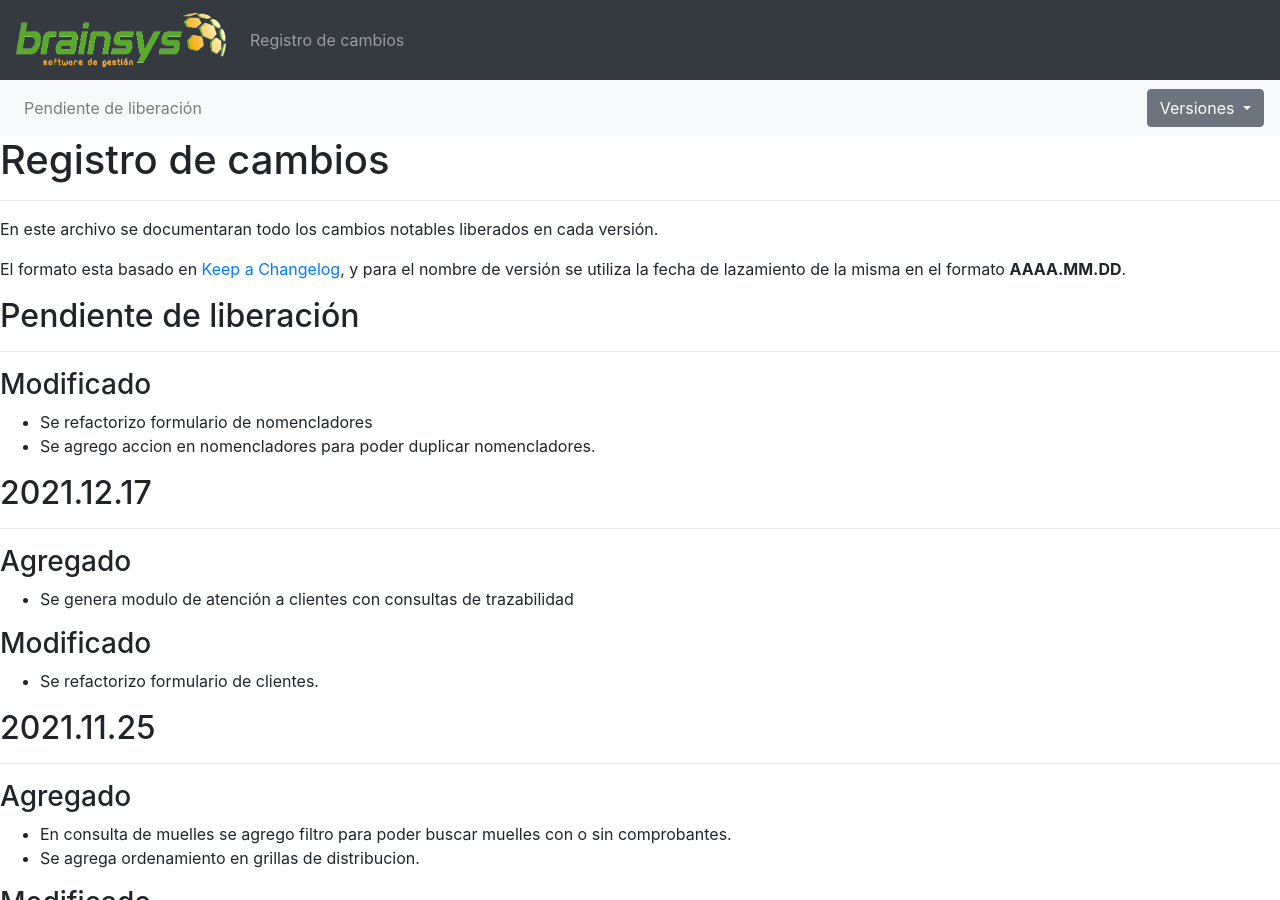
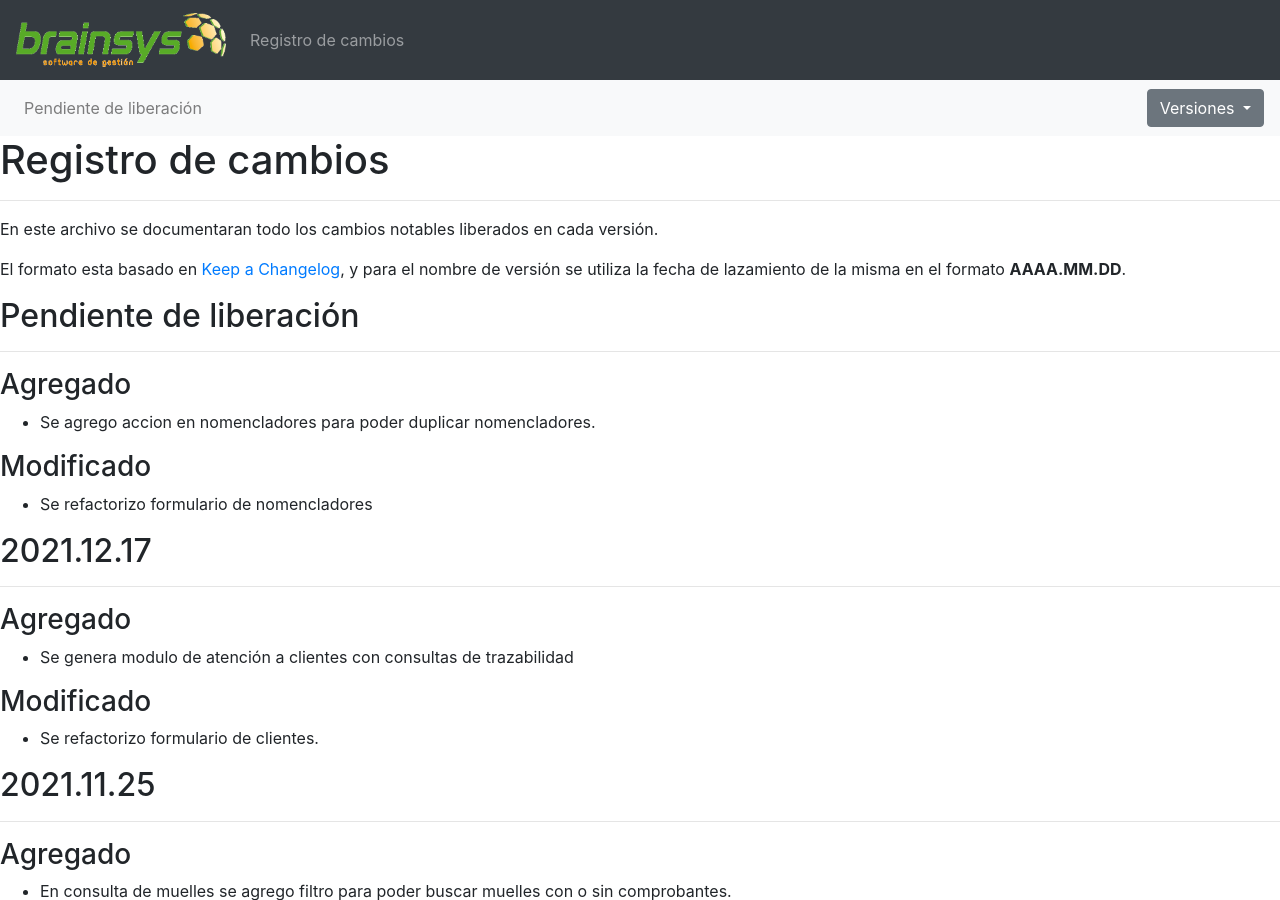
Before and after one commit to brainsys-arsaad/versionado, a Jekyll site: the page built from registro-cambios.markdown, in a window 1280 px wide and 900 px high. Built offline with Jekyll 4.4.1, drawn with Linux system fonts in a browser that asks for light colours.

Commit message:
Update registro-cambios.markdown

```diff
--- a/registro-cambios.markdown
+++ b/registro-cambios.markdown
@@ -59,9 +59,11 @@ El formato esta basado en [Keep a Changelog](https://keepachangelog.com/es-ES/1.
 
 ## Pendiente de liberación
 ---
+### Agregado
+- Se agrego accion en nomencladores para poder duplicar nomencladores.
+
 ### Modificado
 - Se refactorizo formulario de nomencladores
-- Se agrego accion en nomencladores para poder duplicar nomencladores.
 
 ## 2021.12.17
 ---
```
